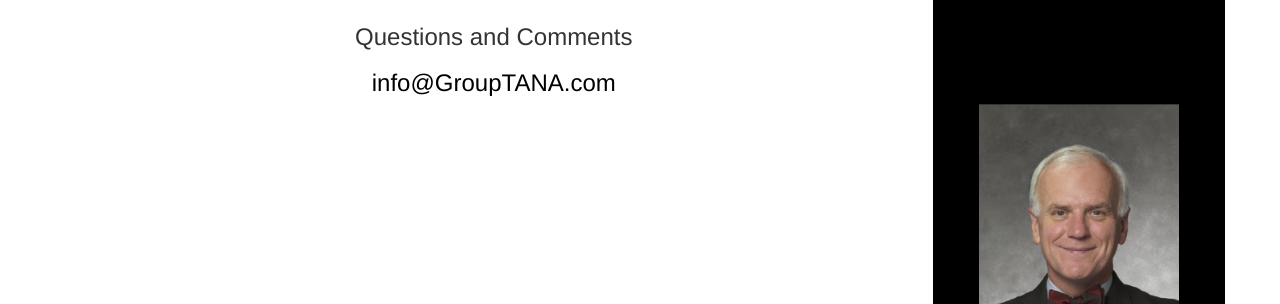
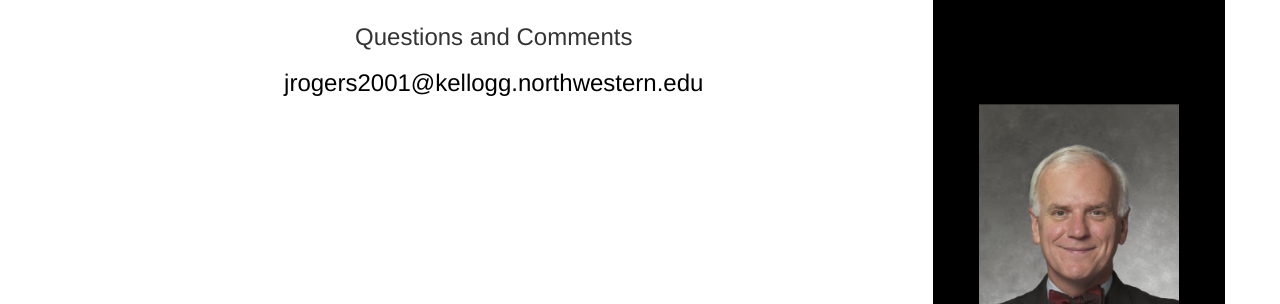
Before and after one commit to johnlutherrogers/tanaeducation, a plain HTML site: page contact.html in a window 1280 px wide. Shown: the part 262-566 px from the top of the page. Drawn offline with nearby package versions, Linux system fonts and the light colour scheme.

Commit message:
update email

```diff
--- a/contact.html
+++ b/contact.html
@@ -59,7 +59,7 @@
 
             <div class="row" style="margin-top: 200px">
                 <h3 class="text-center">Questions and Comments</h3>
-                <h3 class="text-center"><a href="mailto:info@grouptana.com" style="color: #000;">info@GroupTANA.com</a></h3>
+                <h3 class="text-center"><a href="mailto:jrogers2001@kellogg.northwestern.edu" style="color: #000;">jrogers2001@kellogg.northwestern.edu</a></h3>
             </div>
 
             <div class="row" style="margin-top: 200px;">
```
